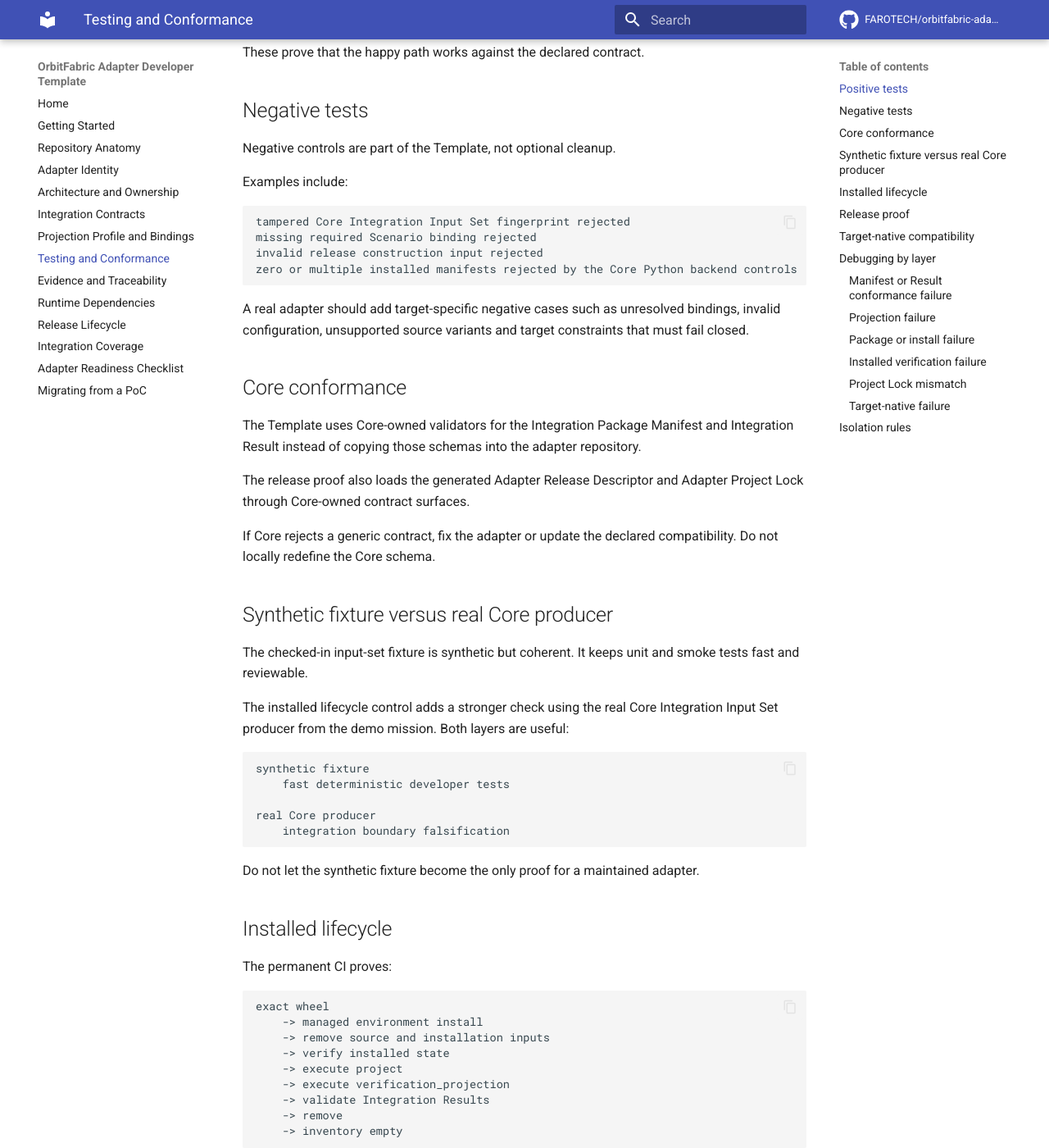
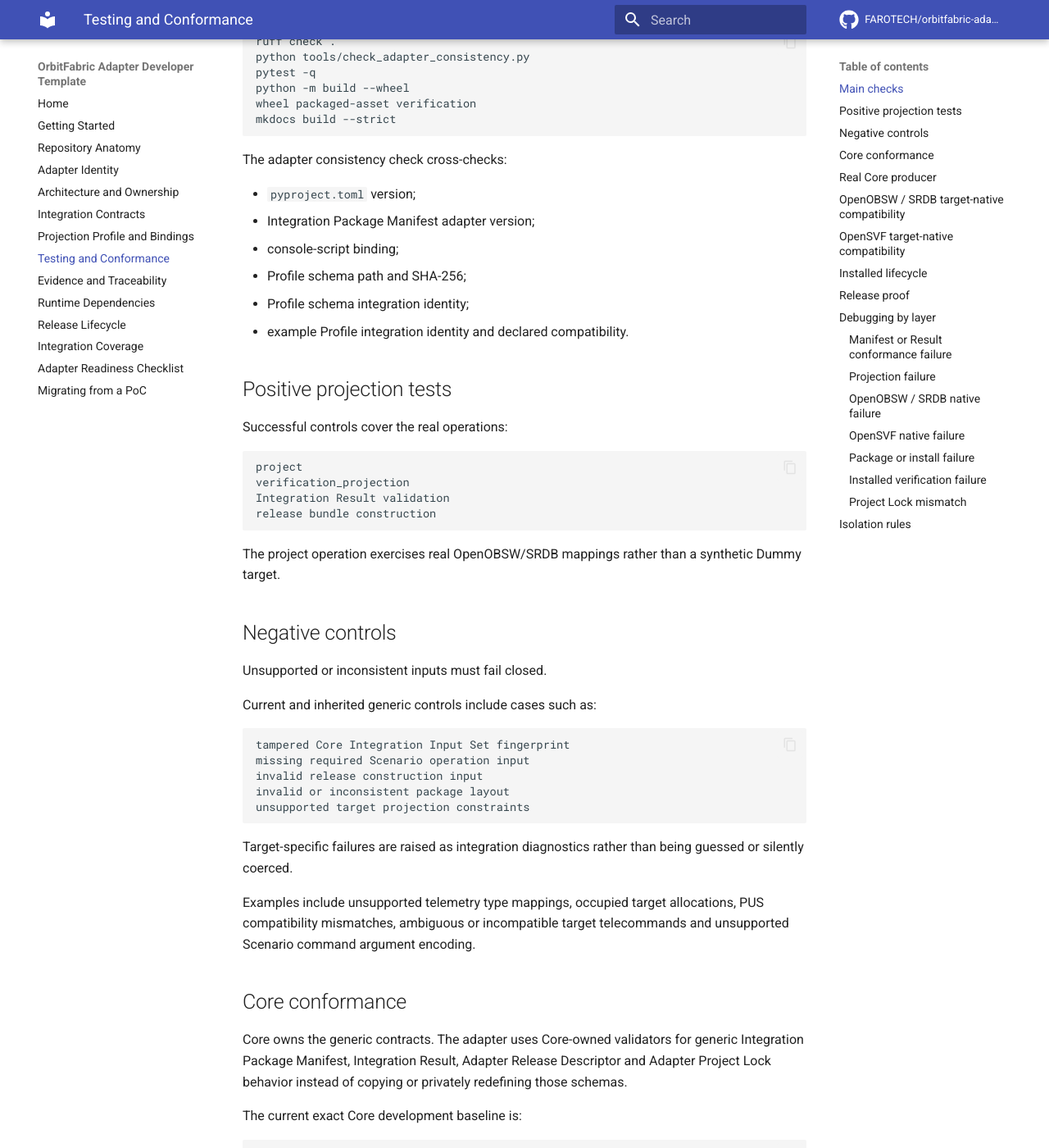
Before and after one commit to FAROTECH/orbitfabric-openobsw-opensvf-adapter, an MkDocs documentation site: the page built from docs/testing-and-conformance.md, in a window 1280 px wide and 1400 px high, scrolled down 843 px. Shown: the whole window at 82% size. Built offline with MkDocs 1.6.1 and Material for MkDocs 9.7.7, drawn with Linux system fonts in a browser that asks for light colours; comment, search, counter and statistics services are not loaded; some of the changed text lies outside the part shown.

Commit message:
Document real adapter test and conformance stack

````diff
--- a/docs/testing-and-conformance.md
+++ b/docs/testing-and-conformance.md
@@ -1,141 +1,195 @@
 # Testing and Conformance
 
-A useful adapter test stack separates different questions instead of treating one green test as proof of the whole integration.
+The adapter test stack separates different questions instead of treating one green test as proof of the whole integration.
 
 ```text
-unit tests
-    does target-specific logic work?
-
-negative tests
-    do invalid inputs and unsupported cases fail closed?
+unit and negative tests
+    does target-specific projection work and fail closed?
 
 Core conformance
-    are Manifest, Profile bindings and Integration Results valid?
+    are the generic OrbitFabric contracts valid?
 
 package tests
-    does the built wheel contain the required assets and entry point?
+    does the wheel own the required Manifest, schema and executable entry point?
+
+OpenOBSW / SRDB compatibility
+    does the target-native SRDB ecosystem accept the project output?
+
+OpenSVF compatibility
+    does OpenSVF accept and load the verification materialization?
 
 installed lifecycle
-    can Adapter Manager install, verify, execute and remove it in isolation?
+    can Adapter Manager install, verify, execute and remove the wheel in isolation?
 
 release proof
-    do exact Release Descriptor and Project Lock bytes identify what was tested?
-
-target compatibility
-    does the downstream ecosystem accept the generated output?
+    do exact Release Descriptor and Project Lock bytes identify the tested release?
 ```
 
-## Positive tests
+These layers are intentionally independent. A downstream-native failure is not repaired by weakening Core conformance, and a Core contract failure is not hidden behind a successful target build.
 
-The Dummy adapter includes successful execution tests for:
+## Main checks
+
+The Python 3.11 and 3.12 CI matrix runs:
+
+```text
+ruff check .
+python tools/check_adapter_consistency.py
+pytest -q
+python -m build --wheel
+wheel packaged-asset verification
+mkdocs build --strict
+```
+
+The adapter consistency check cross-checks:
+
+- `pyproject.toml` version;
+- Integration Package Manifest adapter version;
+- console-script binding;
+- Profile schema path and SHA-256;
+- Profile schema integration identity;
+- example Profile integration identity and declared compatibility.
+
+## Positive projection tests
+
+Successful controls cover the real operations:
 
 ```text
 project
 verification_projection
-Core Integration Result validation
+Integration Result validation
 release bundle construction
 ```
 
-These prove that the happy path works against the declared contract.
+The project operation exercises real OpenOBSW/SRDB mappings rather than a synthetic Dummy target.
 
-## Negative tests
+## Negative controls
 
-Negative controls are part of the Template, not optional cleanup.
+Unsupported or inconsistent inputs must fail closed.
 
-Examples include:
+Current and inherited generic controls include cases such as:
 
 ```text
-tampered Core Integration Input Set fingerprint rejected
-missing required Scenario binding rejected
-invalid release construction input rejected
-zero or multiple installed manifests rejected by the Core Python backend controls
+tampered Core Integration Input Set fingerprint
+missing required Scenario operation input
+invalid release construction input
+invalid or inconsistent package layout
+unsupported target projection constraints
 ```
 
-A real adapter should add target-specific negative cases such as unresolved bindings, invalid configuration, unsupported source variants and target constraints that must fail closed.
+Target-specific failures are raised as integration diagnostics rather than being guessed or silently coerced.
+
+Examples include unsupported telemetry type mappings, occupied target allocations, PUS compatibility mismatches, ambiguous or incompatible target telecommands and unsupported Scenario command argument encoding.
 
 ## Core conformance
 
-The Template uses Core-owned validators for the Integration Package Manifest and Integration Result instead of copying those schemas into the adapter repository.
+Core owns the generic contracts. The adapter uses Core-owned validators for generic Integration Package Manifest, Integration Result, Adapter Release Descriptor and Adapter Project Lock behavior instead of copying or privately redefining those schemas.
 
-The release proof also loads the generated Adapter Release Descriptor and Adapter Project Lock through Core-owned contract surfaces.
-
-If Core rejects a generic contract, fix the adapter or update the declared compatibility. Do not locally redefine the Core schema.
-
-## Synthetic fixture versus real Core producer
-
-The checked-in input-set fixture is synthetic but coherent. It keeps unit and smoke tests fast and reviewable.
-
-The installed lifecycle control adds a stronger check using the real Core Integration Input Set producer from the demo mission. Both layers are useful:
+The current exact Core development baseline is:
 
 ```text
-synthetic fixture
-    fast deterministic developer tests
-
-real Core producer
-    integration boundary falsification
+4377d6656c62aa1dc19a7ed81d2de872b6b22ccd
 ```
 
-Do not let the synthetic fixture become the only proof for a maintained adapter.
+If Core rejects a generic contract, fix the adapter or update its declared compatibility. Do not locally redefine the Core schema.
+
+## Real Core producer
+
+The stronger lifecycle controls generate the Integration Input Set through the real Core producer:
+
+```bash
+orbitfabric export integration-input-set <mission-dir> --output-dir <dir>
+```
+
+This proves the actual Core-to-adapter boundary rather than relying only on hand-authored fixtures.
+
+## OpenOBSW / SRDB target-native compatibility
+
+The `target-compatibility-openobsw` job pins OpenOBSW commit:
+
+```text
+44ceb71a016f0541ff7a0aa74191e13bafdb59c1
+```
+
+and installs the corresponding `obsw-srdb` package.
+
+The control:
+
+1. produces a real Core Integration Input Set;
+2. executes the adapter `project` operation;
+3. loads the generated additive SRDB contribution through native `obsw-srdb` APIs;
+4. composes it with the OpenOBSW base SRDB;
+5. materializes and reloads the composed database;
+6. verifies projected parameter, event and HK-set identities;
+7. verifies reuse of an existing compatible telecommand instead of duplicating it;
+8. runs target-native C header generation;
+9. runs target-native XTCE generation;
+10. compiles `mission_contract.h` as C11 with `-Wall -Wextra -Werror`.
+
+This is stronger than checking YAML syntax or comparing golden files.
+
+## OpenSVF target-native compatibility
+
+The `target-compatibility-opensvf` job pins OpenSVF commit:
+
+```text
+667d3eadcb0bbd7814ac324b99946c4ed2f11f23
+```
+
+whose installed package metadata is `1.0.0`.
+
+The control:
+
+1. produces a real Core Integration Input Set;
+2. executes the adapter `verification_projection` operation with a real Scenario;
+3. verifies the materialized spacecraft, campaign, Procedure and manifest exist;
+4. runs the upstream `svf validate` command on the generated spacecraft configuration;
+5. loads the generated campaign through native `CampaignRunner.from_yaml()`;
+6. verifies OpenSVF discovers the generated `Procedure` subclass;
+7. verifies the Procedure identity and title retain Scenario provenance.
+
+The current pre-flight control passes with zero OpenSVF validation warnings.
+
+This job intentionally does not call `CampaignRunner.run()`. Full campaign execution requires the selected OpenOBSW binary and any runtime/physics dependencies of the chosen OpenSVF configuration, so that is a separate runtime evidence claim.
 
 ## Installed lifecycle
 
-The permanent CI proves:
+The permanent CI proves the wheel works after installation into an Adapter Manager managed environment:
 
 ```text
-exact wheel
-    -> managed environment install
-    -> remove source and installation inputs
-    -> verify installed state
+build exact wheel
+    -> install
+    -> inventory
+    -> verify
+    -> remove source installation inputs
     -> execute project
+    -> validate Integration Result
     -> execute verification_projection
-    -> validate Integration Results
+    -> validate OpenSVF materialization
     -> remove
     -> inventory empty
 ```
 
-This control is intentionally stronger than an editable install or a shared development environment.
-
-The installed lifecycle script is CI-only because it deliberately deletes the source package in the ephemeral checkout.
+This is deliberately stronger than an editable install or a shared development environment.
 
 ## Release proof
 
-The permanent release proof verifies:
+The provider-neutral release proof verifies:
 
 ```text
 build exact wheel
     -> build Release Descriptor
     -> build Project Lock
-    -> initial NOT_SATISFIED / MISSING
+    -> initial MISSING
     -> install exact release
     -> MATCH
-    -> repeated request NOOP
+    -> repeated install NOOP / MATCH
     -> verify
     -> remove
 ```
 
-This proves exact desired state, not just a matching version string.
-
-## Target-native compatibility
-
-The Dummy target is synthetic and therefore has no independent downstream validator.
-
-A concrete adapter should add the strongest target-native control that exists. Depending on the target, that might be:
-
-```text
-compiler
-project build
-native schema validation
-parser/import test
-simulator load
-runtime smoke
-mission database import
-```
-
-Keep target-native acceptance separate from generic Core conformance. Both are valuable and they answer different questions.
+This proves exact desired state, not only a matching package version string.
 
 ## Debugging by layer
-
-When a test fails, identify the layer before changing contracts.
 
 ### Manifest or Result conformance failure
 
@@ -152,13 +206,21 @@
 
 ### Projection failure
 
-Check the Profile, source resolution and target-specific projection code. Inspect the failed `integration_result.json` before adding fallbacks.
+Check the Profile, Core source resolution, selected target baseline and integration diagnostics. Inspect the failed `integration_result.json` before adding any fallback.
+
+### OpenOBSW / SRDB native failure
+
+Check additive contribution semantics, target allocation compatibility, PUS tuple compatibility, SRDB code generation and C contract output. Do not weaken generic Core evidence to hide a target rejection.
+
+### OpenSVF native failure
+
+Check the Verification Projection Plan, generated spacecraft configuration, campaign relative paths, generated Procedure API usage and exact OpenSVF compatibility baseline.
 
 ### Package or install failure
 
 Check the built wheel, declared runtime dependencies, unique packaged `integration_package.json` and console-script entry point.
 
-Do not fix missing runtime dependencies by relying on the host Core environment.
+Do not rely on the host Core environment to hide missing adapter dependencies.
 
 ### Installed verification failure
 
@@ -174,15 +236,11 @@
 
 ### Project Lock mismatch
 
-Inspect the exact mismatch dimension instead of reinstalling blindly. Release version, Release Descriptor digest, artifact identity, artifact digest and backend identity are intentionally distinct.
-
-### Target-native failure
-
-If Core conformance passes but the target rejects the artifact, treat that as target compatibility evidence. Fix target projection semantics or narrow the declared compatibility. Do not weaken Core evidence to hide the target failure.
+Inspect the exact mismatch dimension. Release version, Release Descriptor digest, artifact identity, artifact digest and backend identity are intentionally distinct.
 
 ## Isolation rules
 
-Tests should not rely on:
+Tests must not rely on:
 
 ```text
 ambient PYTHONPATH
````
